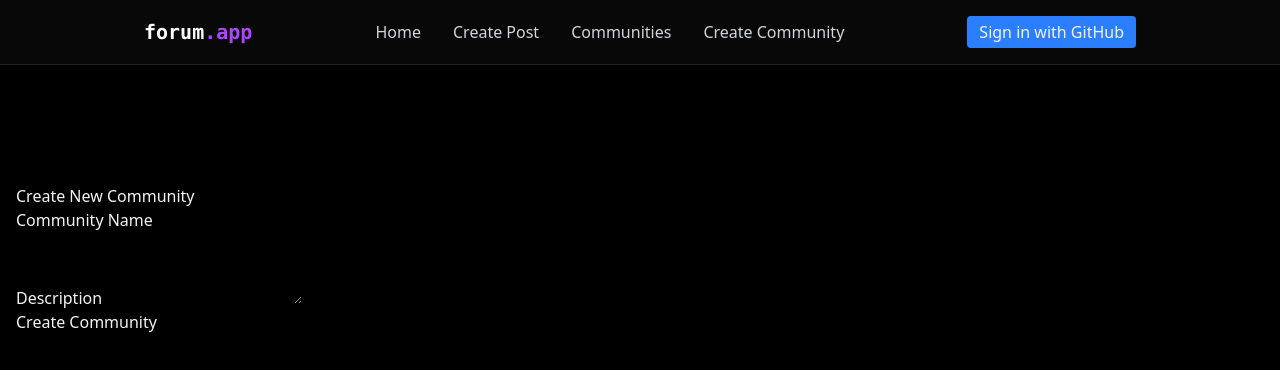
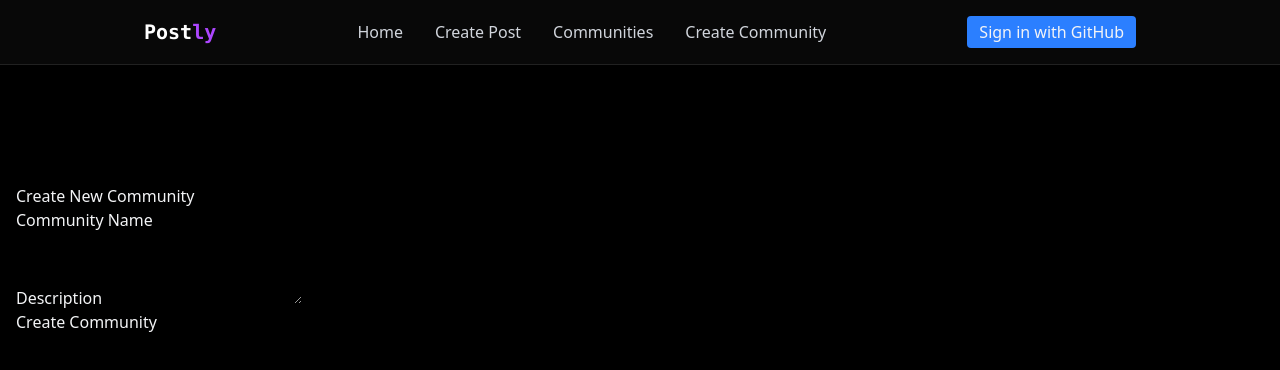
Before and after one commit to shmuye/Postly, a React (Vite) app: page /community/create in a window 1280 px wide. Shown: the top 370 px of the page. Built offline with nearby package versions, Linux system fonts and the light colour scheme; no server answers.

Commit message:
add style

```diff
--- a/src/components/Navbar.tsx
+++ b/src/components/Navbar.tsx
@@ -14,7 +14,7 @@ const Navbar = () => {
       <div className="max-w-5xl mx-auto px-4">
         <div className="flex justify-between items-center h-16">
           <Link to="/" className="font-mono text-xl font-bold text-white">
-            forum<span className="text-purple-500">.app</span>
+            Post<span className="text-purple-500">ly</span>
           </Link>
 
           {/* Desktop Links */}
--- a/src/components/PostList.tsx
+++ b/src/components/PostList.tsx
@@ -29,11 +29,11 @@ const PostList = () => {
     });
 
     if (isLoading) {
-        return <div>Loading posts...</div>;
+        return <div className="text-center">Loading posts...</div>;
     }
 
     if (isError) {
-        return <div>Error loading posts.</div>;
+        return <div className="text-center">Error loading posts.</div>;
     }
 
     console.log(data);
```
